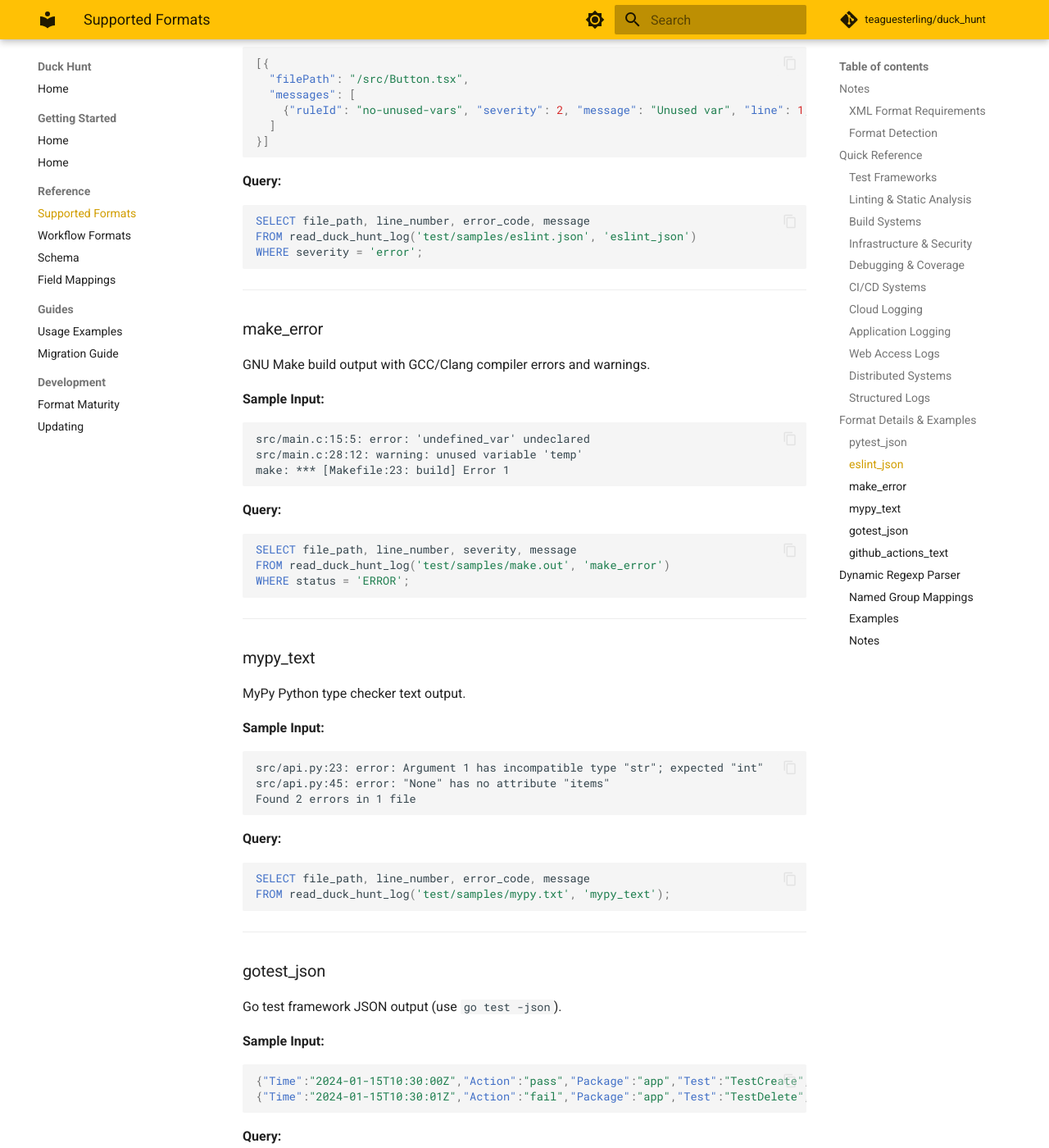
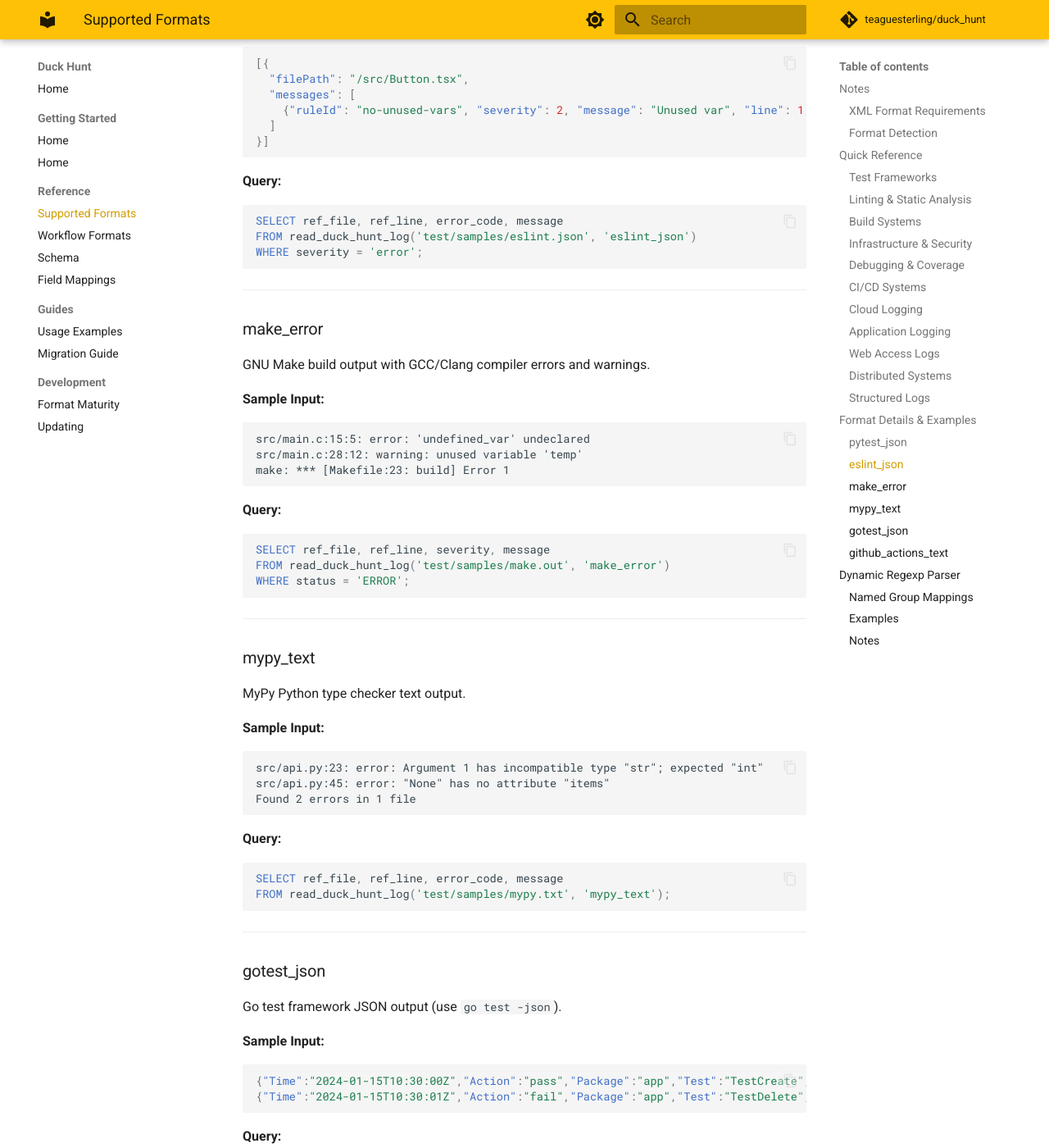
Before and after one commit to teaguesterling/duck_hunt, an MkDocs documentation site: the page built from docs/formats.md, in a window 1280 px wide and 1400 px high, scrolled down 7908 px. Shown: the whole window at 82% size. Built offline with MkDocs 1.6.1 and Material for MkDocs 9.7.7, drawn with Linux system fonts in a browser that asks for light colours; comment, search, counter and statistics services are not loaded; some of the changed text lies outside the part shown.

Commit message:
Fix formats.md with correct Schema V2 field names
Update query examples and regexp mapping table:
- file_path → ref_file
- line_number → ref_line
- column_number → ref_column

🤖 Generated with [Claude Code](https://claude.com/claude-code)

Co-Authored-By: Claude Opus 4.5 <noreply@anthropic.com>

````diff
--- a/docs/formats.md
+++ b/docs/formats.md
@@ -239,7 +239,7 @@ ESLint JavaScript/TypeScript linter JSON output (use `eslint --format json`).
 
 **Query:**
 ```sql
-SELECT file_path, line_number, error_code, message
+SELECT ref_file, ref_line, error_code, message
 FROM read_duck_hunt_log('test/samples/eslint.json', 'eslint_json')
 WHERE severity = 'error';
 ```
@@ -259,7 +259,7 @@ make: *** [Makefile:23: build] Error 1
 
 **Query:**
 ```sql
-SELECT file_path, line_number, severity, message
+SELECT ref_file, ref_line, severity, message
 FROM read_duck_hunt_log('test/samples/make.out', 'make_error')
 WHERE status = 'ERROR';
 ```
@@ -279,7 +279,7 @@ Found 2 errors in 1 file
 
 **Query:**
 ```sql
-SELECT file_path, line_number, error_code, message
+SELECT ref_file, ref_line, error_code, message
 FROM read_duck_hunt_log('test/samples/mypy.txt', 'mypy_text');
 ```
 
@@ -336,9 +336,9 @@ Parse any log format using custom regex patterns with named capture groups.
 |-------------|---------|-------------|
 | `severity`, `level` | status, severity | ERROR, WARNING, INFO |
 | `message`, `msg` | message | Error/warning message |
-| `file`, `file_path`, `path` | file_path | File path |
-| `line`, `line_number`, `lineno` | line_number | Line number |
-| `column`, `col` | column_number | Column number |
+| `file`, `file_path`, `path` | ref_file | File path |
+| `line`, `line_number`, `lineno` | ref_line | Line number |
+| `column`, `col` | ref_column | Column number |
 | `code`, `error_code`, `rule` | error_code | Error code/rule ID |
 | `category`, `type` | category | Category |
 | `test_name`, `test`, `name` | test_name | Test name |
````
